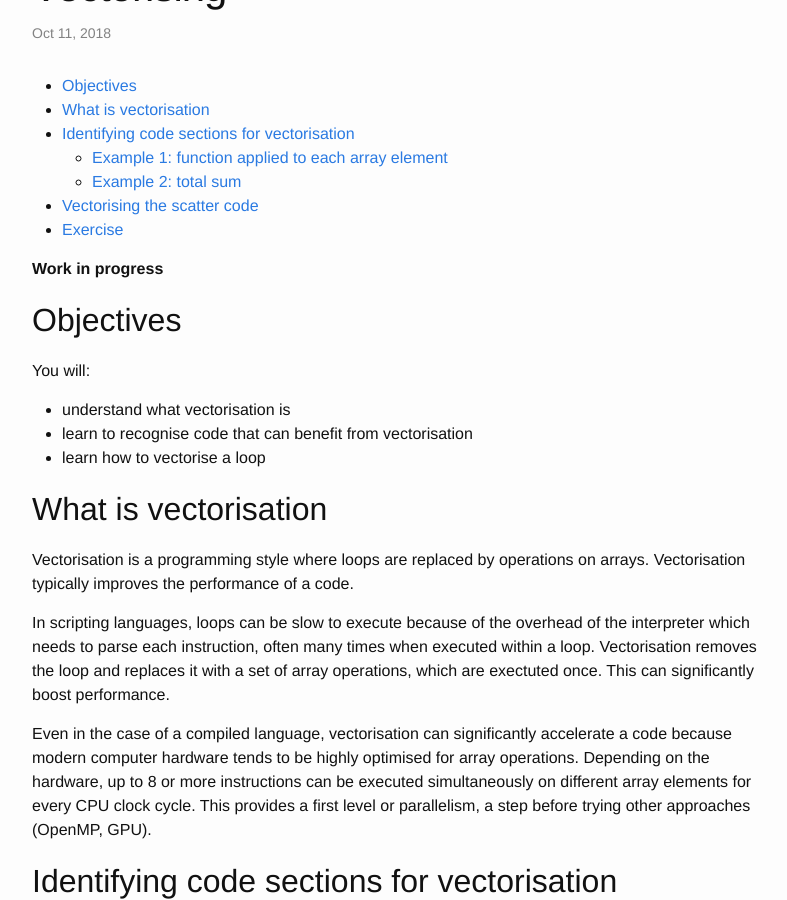
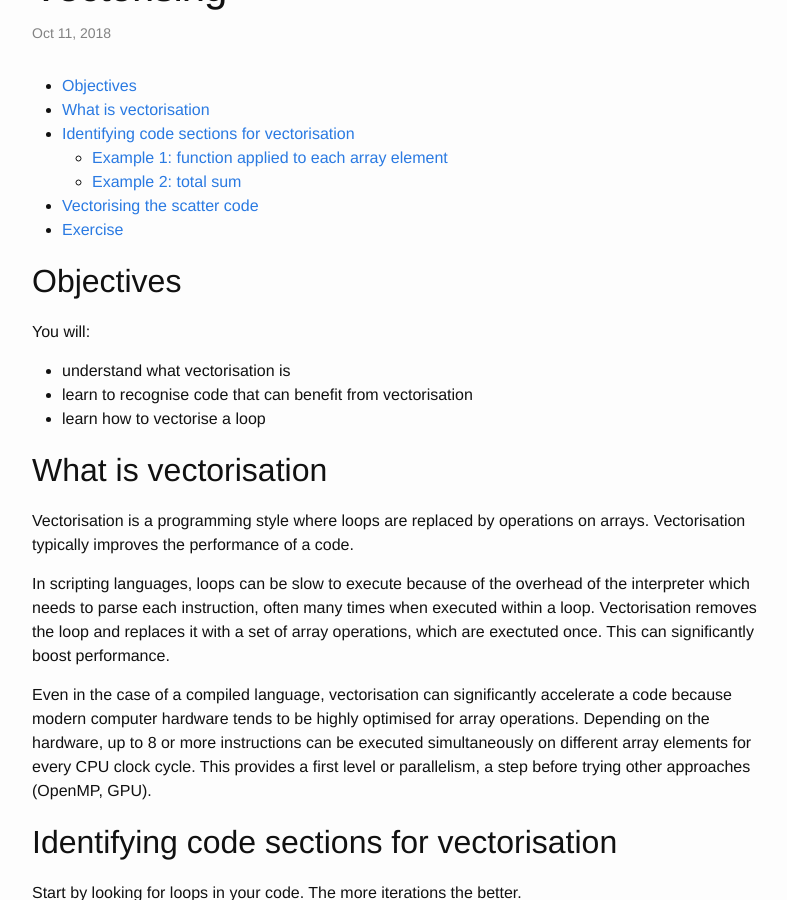
Before and after one commit to nesi/perf-training, a Jekyll site: the page built from _lessons/python-scatter/02-vectorising.md, in a window 1280 px wide and 900 px high, scrolled down 337 px. Shown: the whole window, without its empty margins (238-1025 px from the left). Built offline with Jekyll 4.4.1, drawn with Linux system fonts in a browser that asks for light colours.

Commit message:
- work in progress statement

```diff
--- a/_lessons/python-scatter/02-vectorising.md
+++ b/_lessons/python-scatter/02-vectorising.md
@@ -5,7 +5,6 @@ permalink: /python-scatter/vectorising
 chapter: python-scatter
 ---
 
-**Work in progress**
 
 ## Objectives
 
```
